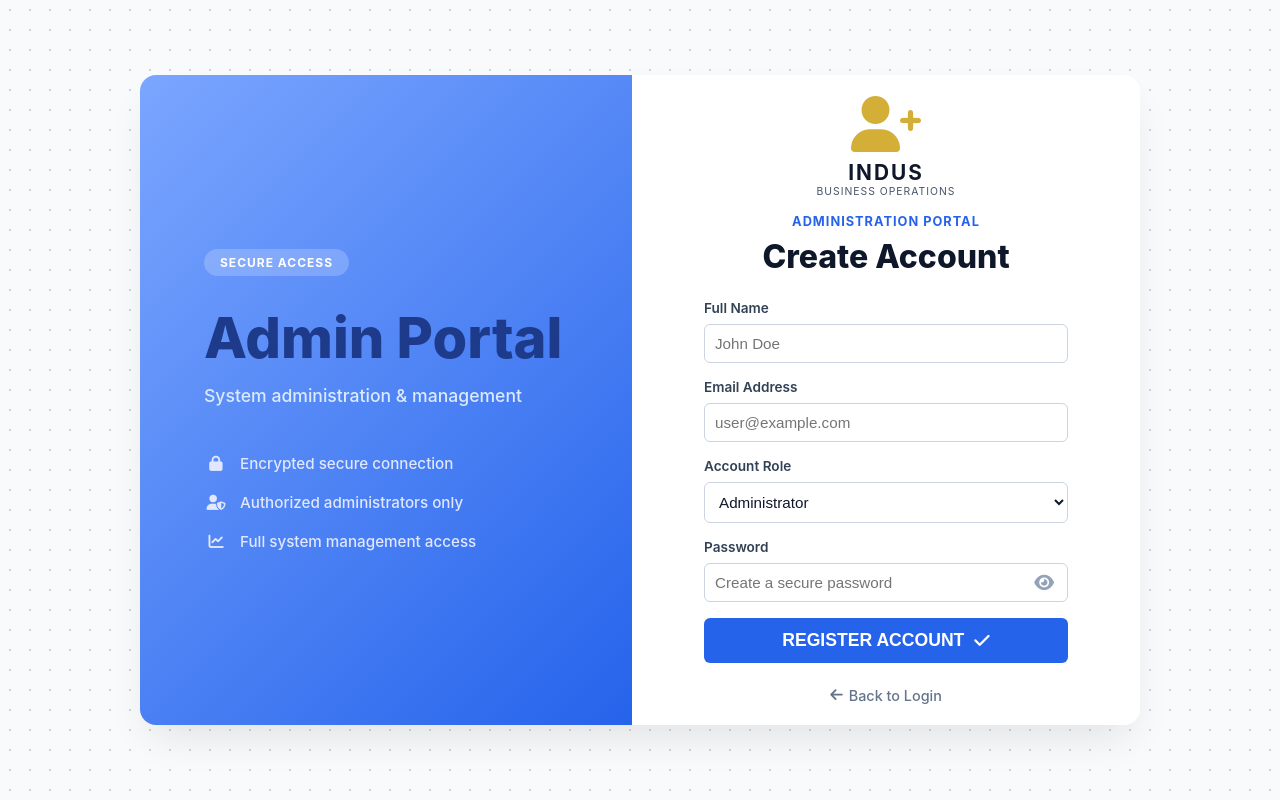
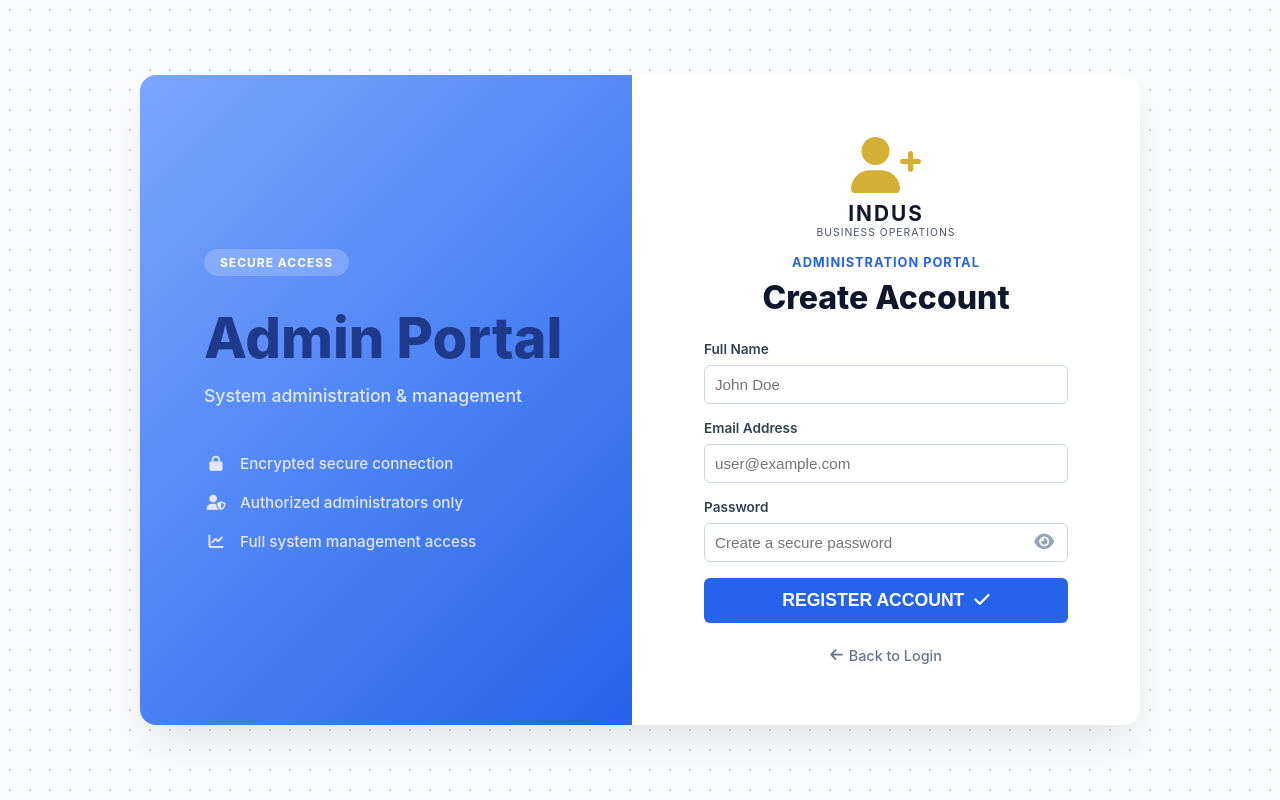
Before and after one commit to kalmeshwargurav1028-sys/business-po, a Flask app: page /register in a window 1280 px wide. Run offline with Flask 3, Linux system fonts and the light colour scheme; data that the repository does not hold is empty.

Commit message:
Remove Account Role dropdown from the Registration page

```diff
--- a/business_dashboard/templates/register.html
+++ b/business_dashboard/templates/register.html
@@ -302,13 +302,7 @@
                     <input type="email" id="email" name="email" class="form-input" placeholder="user@example.com" required style="padding: 10px;">
                 </div>
 
-                <div class="form-group" style="margin-bottom: 1rem;">
-                    <label for="role" class="form-label">Account Role</label>
-                    <select id="role" name="role" class="form-input" style="padding: 10px;" required>
-                        <option value="Admin">Administrator</option>
-                        <option value="Employee">Employee</option>
-                    </select>
-                </div>
+
 
                 <div class="form-group" style="margin-bottom: 1rem;">
                     <label for="password" class="form-label">Password</label>
```
